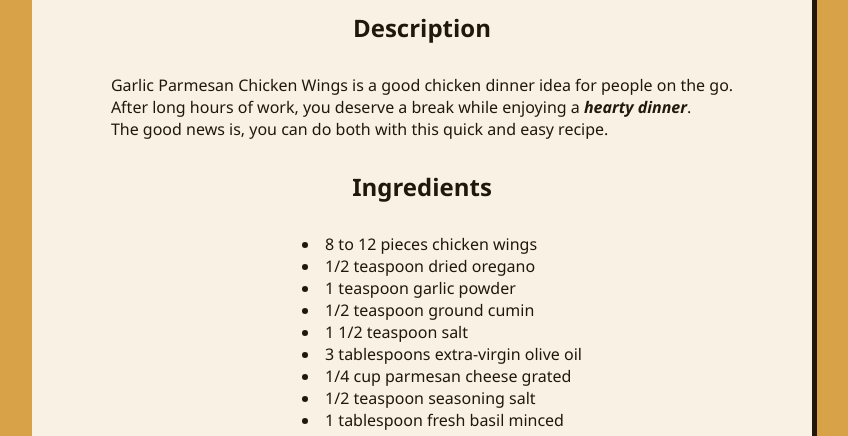
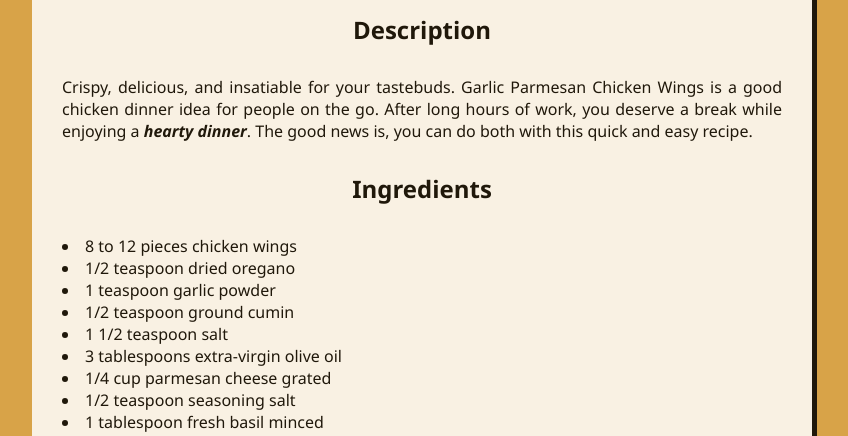
Before and after one commit to diegster123/odin-recipes, a plain HTML site: page recipes/garlic-parm-wings.html in a window 1280 px wide. Shown: the part 425-861 px from the top of the page, without its empty margins (218-1066 px from the left). Drawn offline with Linux system fonts and the light colour scheme.

Commit message:
Remove inline-block property from ul and ol eexcept from index.html

```diff
--- a/recipes/garlic-parm-wings.html
+++ b/recipes/garlic-parm-wings.html
@@ -22,18 +22,13 @@
 			<h2>Description</h2>
 			<div class="description">
 				<p>
-					Garlic Parmesan Chicken Wings is a good chicken dinner idea
-					for people on the go.
-				</p>
-				<p>
-					After long hours of work, you deserve a break while enjoying
-					a
+					Crispy, delicious, and insatiable for your tastebuds. Garlic
+					Parmesan Chicken Wings is a good chicken dinner idea for
+					people on the go. After long hours of work, you deserve a
+					break while enjoying a
 					<em><strong>hearty dinner</strong></em
-					>.
-				</p>
-				<p>
-					The good news is, you can do both with this quick and easy
-					recipe.
+					>. The good news is, you can do both with this quick and
+					easy recipe.
 				</p>
 			</div>
 			<h2>Ingredients</h2>
--- a/style.css
+++ b/style.css
@@ -9,7 +9,7 @@
 .container-wings {
 	text-align: center;
 	background-color: #fff;
-	padding: 20px;
+	padding: 30px;
 	box-shadow: 5px 5px;
 	opacity: 85%;
 }
@@ -48,6 +48,11 @@ img {
 	margin-top: 250px;
 }
 
+.container-index ul {
+	display: inline-block;
+	text-align: justify;
+}
+
 .index-list {
 	text-align: justify;
 }
@@ -59,7 +64,8 @@ img {
 
 ul,
 ol {
-	display: inline-block;
 	text-align: justify;
 	list-style-position: inside;
+	margin: 0;
+	padding: 0;
 }
```
Also changed, not shown: recipes/bicol-express.html (+1 -1 lines).
